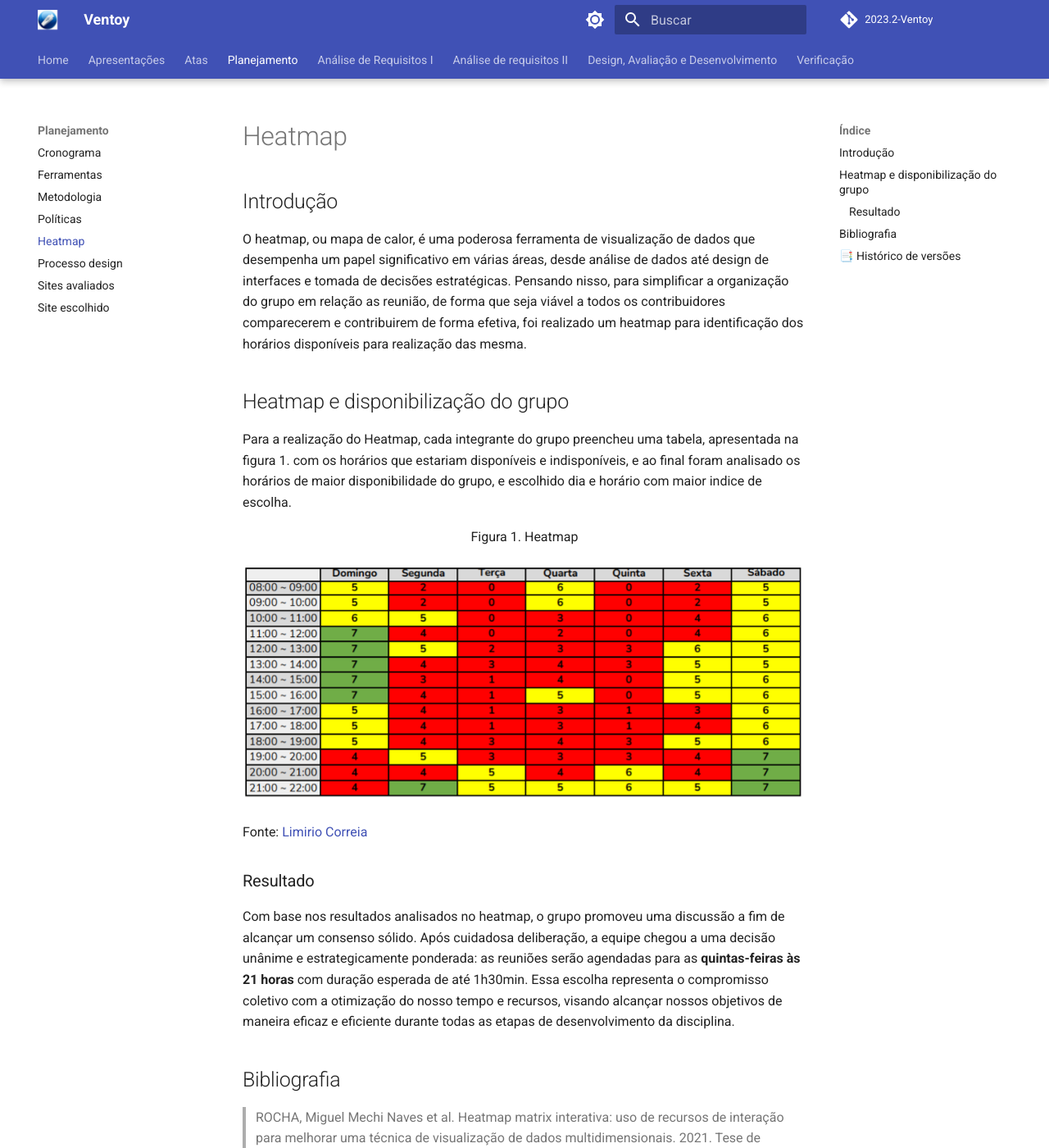
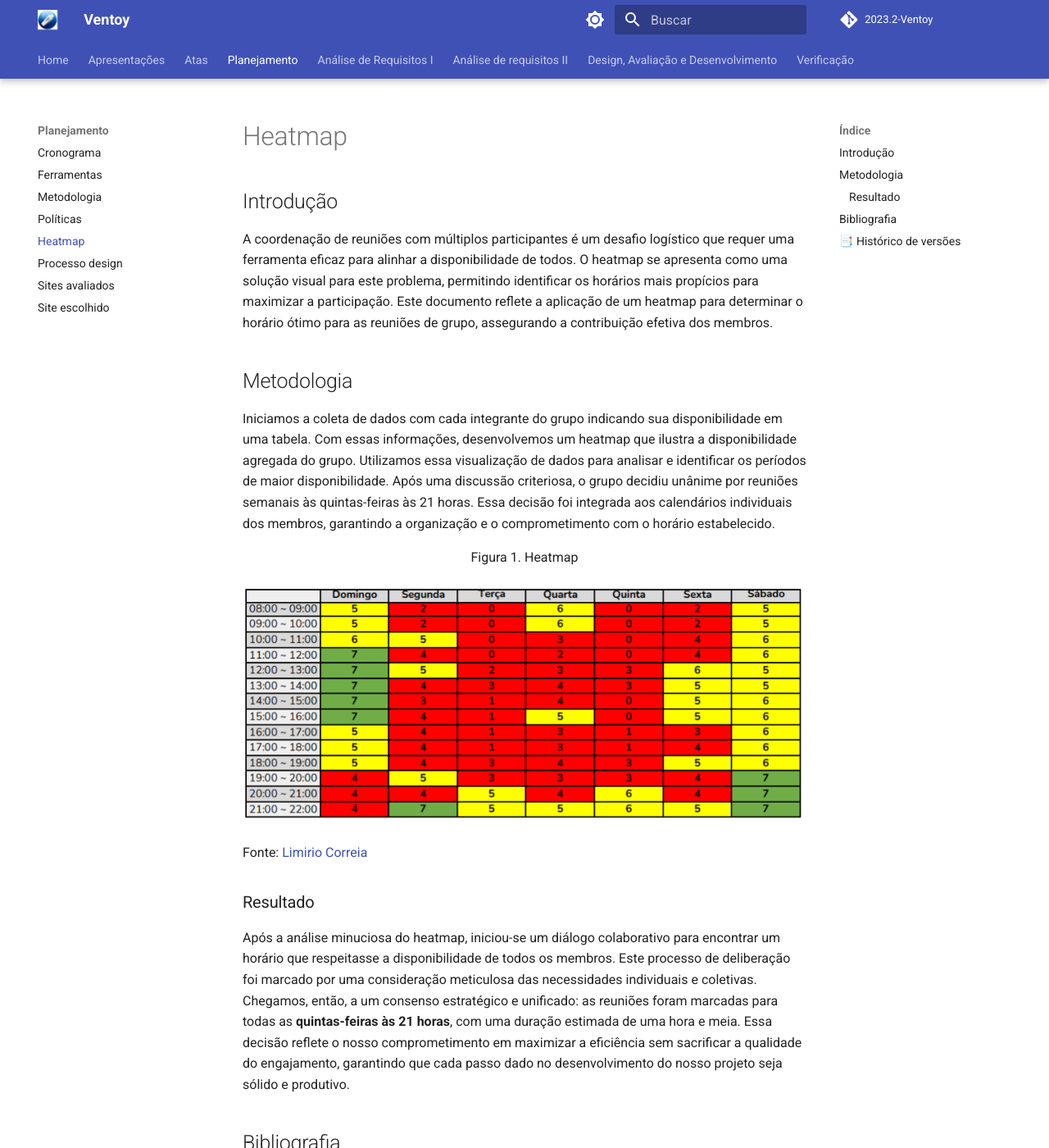
Before and after one commit to Interacao-Humano-Computador/2023.2-Ventoy, an MkDocs documentation site: the page built from docs/planejamento/Heatmap.md, in a window 1280 px wide and 1400 px high. Shown: the whole window at 82% size. Built offline with MkDocs 1.6.1 and Material for MkDocs 9.7.7, drawn with Linux system fonts in a browser that asks for light colours; comment, search, counter and statistics services are not loaded; some of the changed text lies outside the part shown.

Commit message:
Update Heatmap.md

```diff
--- a/docs/planejamento/Heatmap.md
+++ b/docs/planejamento/Heatmap.md
@@ -1,10 +1,12 @@
 # Heatmap
+
 ## Introdução
 
-O heatmap, ou mapa de calor, é uma poderosa ferramenta de visualização de dados que desempenha um papel significativo em várias áreas, desde análise de dados até design de interfaces e tomada de decisões estratégicas. Pensando nisso, para simplificar a organização do grupo em relação as reunião, de forma que seja viável a todos os contribuidores comparecerem e contribuirem de forma efetiva, foi realizado um heatmap para identificação dos horários disponíveis para realização das mesma.
+A coordenação de reuniões com múltiplos participantes é um desafio logístico que requer uma ferramenta eficaz para alinhar a disponibilidade de todos. O heatmap se apresenta como uma solução visual para este problema, permitindo identificar os horários mais propícios para maximizar a participação. Este documento reflete a aplicação de um heatmap para determinar o horário ótimo para as reuniões de grupo, assegurando a contribuição efetiva dos membros.
 
-## Heatmap e disponibilização do grupo
-Para a realização do Heatmap, cada integrante do grupo preencheu uma tabela, apresentada na figura 1. com os horários que estariam disponíveis e indisponíveis, e ao final foram analisado os horários de maior disponibilidade do grupo, e escolhido dia e horário com maior indice de escolha.
+## Metodologia
+
+Iniciamos a coleta de dados com cada integrante do grupo indicando sua disponibilidade em uma tabela. Com essas informações, desenvolvemos um heatmap que ilustra a disponibilidade agregada do grupo. Utilizamos essa visualização de dados para analisar e identificar os períodos de maior disponibilidade. Após uma discussão criteriosa, o grupo decidiu unânime por reuniões semanais às quintas-feiras às 21 horas. Essa decisão foi integrada aos calendários individuais dos membros, garantindo a organização e o comprometimento com o horário estabelecido.
 
 <p align="center"> Figura 1. Heatmap</p>
 
@@ -13,7 +15,8 @@ Para a realização do Heatmap, cada integrante do grupo preencheu uma tabela, a
 Fonte: [Limirio Correia](https://github.com/LimirioGuimaraes)
 
 ### Resultado
-Com base nos resultados analisados no heatmap, o grupo promoveu uma discussão a fim de alcançar um consenso sólido. Após cuidadosa deliberação, a equipe chegou a uma decisão unânime e estrategicamente ponderada: as reuniões serão agendadas para as **quintas-feiras às 21 horas** com duração esperada de até 1h30min. Essa escolha representa o compromisso coletivo com a otimização do nosso tempo e recursos, visando alcançar nossos objetivos de maneira eficaz e eficiente durante todas as etapas de desenvolvimento da disciplina.
+
+Após a análise minuciosa do heatmap, iniciou-se um diálogo colaborativo para encontrar um horário que respeitasse a disponibilidade de todos os membros. Este processo de deliberação foi marcado por uma consideração meticulosa das necessidades individuais e coletivas. Chegamos, então, a um consenso estratégico e unificado: as reuniões foram marcadas para todas as **quintas-feiras às 21 horas**, com uma duração estimada de uma hora e meia. Essa decisão reflete o nosso comprometimento em maximizar a eficiência sem sacrificar a qualidade do engajamento, garantindo que cada passo dado no desenvolvimento do nosso projeto seja sólido e produtivo.
 
 ## Bibliografia
 > ROCHA, Miguel Mechi Naves et al. Heatmap matrix interativa: uso de recursos de interação para melhorar uma técnica de visualização de dados multidimensionais. 2021. Tese de Doutorado. Dissertação (Mestrado em Tecnologia). Faculdade de Tecnologia, Universidade Estadual de Campinas, Limeira. Acesso em: 24/09/2023
@@ -23,3 +26,4 @@ Com base nos resultados analisados no heatmap, o grupo promoveu uma discussão a
 Versão  |   Data   | Descrição | Autor(es) | Revisor(es)
 --------- | ------ | ------ | ---------- | ----------
 `1.0` | 27/09/2023| Criação do Heatmap |[Limirio Correia](https://github.com/LimirioGuimaraes)| [Altino Arthur](https://github.com/arthurrochamoreira), [Breno Queiroz](https://github.com/brenob6), [Limirio Correia](https://github.com/LimirioGuimaraes), [Luis Eduardo](https://github.com/LuisMiranda10), [Mayara Alves](https://github.com/Mayara-tech), [Milena Baruc](https://github.com/MilenaBaruc) e [Vinicius Mendes](https://github.com/yabamiah)
+`1.1` | 27/11/2023| Adição da metodologia |[Altino Arthur](https://github.com/arthurrochamoreira) | ||
```
